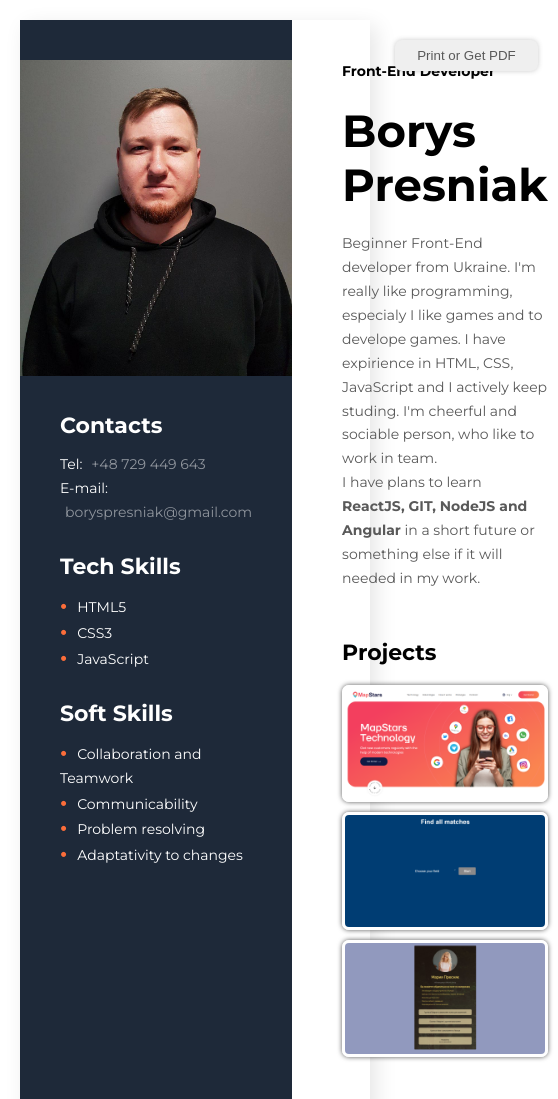
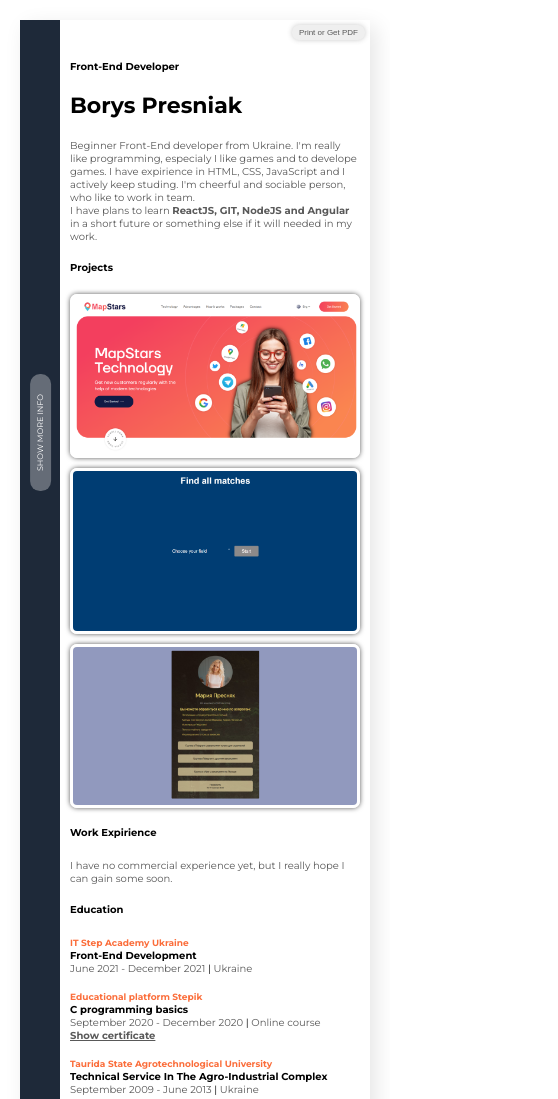
Before and after one commit to BorysPresn/BorysPresniakCV, a plain HTML site: page index.html in a window 390 px wide. Shown: the top 1099 px of the page, 558 px wide, since content can reach past the window. Drawn offline with nearby package versions, Linux system fonts and the light colour scheme.

Commit message:
make adaptive and scripts for side panel

```diff
--- a/index.html
+++ b/index.html
@@ -10,6 +10,10 @@
 <body>
     <div class="container">
         <aside class="aside">
+            <p class="info" onclick="document.getElementsByClassName('aside')[0].classList.toggle('open');
+                                    document.getElementsByClassName('info')[0].style.display = 'none';
+                                    document.getElementsByClassName('scale')[0].style.transform = 'scale(1)';">SHOW MORE INFO</p>
+            <div class="scale">
                 <div class="aside-photo">
                     <img src="./images/photo.jpg" alt="photo" width="370px">
                 </div>
@@ -36,6 +40,10 @@
                         <li class="skills-item">Problem resolving</li>
                         <li class="skills-item">Adaptativity to changes</li>
                     </ul>
+                </div>
+                <div class="hide" onclick="document.getElementsByClassName('aside')[0].classList.toggle('open');
+                                            document.getElementsByClassName('info')[0].style.display = 'block';
+                                            document.getElementsByClassName('scale')[0].style.transform = 'scale(0)';">Hide</div>
             </div>
         </aside>
         <main class="main">
--- a/style.css
+++ b/style.css
@@ -1,17 +1,20 @@
 @import url('https://fonts.googleapis.com/css2?family=Montserrat:wght@400;700&family=Raleway&display=swap');
-*{
+
+* {
     margin: 0;
     padding: 0;
     box-sizing: border-box;
 }
-body{
+
+body {
     padding: 20px;
     font-family: 'Montserrat', sans-serif;
     font-size: 14px;
     font-weight: 400;
     line-height: 171%;
 }
-.container{
+
+.container {
     max-width: 1200px;
     margin: 0 auto;
     box-shadow: 6px 6px 20px rgba(0, 0, 0, 0.1);
@@ -19,19 +22,23 @@ body{
     gap: 40px;
 }
 
-h2{
+h2 {
     font-size: 22px;
 }
-h3{
+
+h3 {
     font-size: 19px;
 }
+
 .orange {
     color: #FB6D3A;
     font-weight: bold;
 }
+
 .bold {
     color: #000;
 }
+
 .education-title,
 .education-prof,
 .work_expirirence-title,
@@ -39,7 +46,7 @@ h3{
 .projects-item,
 .projects-title,
 .about-title,
-.about-subtitle{
+.about-subtitle {
     color: #000;
 }
 
@@ -54,16 +61,20 @@ h3{
     width: 100%;
     padding: 40px;
     gap: 30px;
+
 }
-.aside-item{
+
+.aside-item {
     display: flex;
     flex-direction: column;
     gap: 15px;
 }
+
 .aside-photo {
     margin: 0px -40px;
 }
-.aside-photo img{
+
+.aside-photo img {
     width: 100%;
 }
 
@@ -71,7 +82,8 @@ h3{
     font-weight: 700;
     font-size: 22px;
 }
-.contacts .contact-text a{
+
+.contacts .contact-text a {
     position: relative;
     text-decoration: none;
     color: #FFFFFF;
@@ -79,7 +91,8 @@ h3{
     margin-left: 5px;
     transition: 0.3s;
 }
-.contacts a::after{
+
+.contacts a::after {
     position: absolute;
     content: '';
     width: 0;
@@ -88,19 +101,23 @@ h3{
     bottom: -4px;
     ;
 }
-.contact-text a:hover{
-   opacity: 1;
+
+.contact-text a:hover {
+    opacity: 1;
 }
-.contact-text a:hover::after{
+
+.contact-text a:hover::after {
     width: 100%;
     height: 1px;
     left: 0;
     transition: 0.3s
 }
-.skills ul{
+
+.skills ul {
     list-style: none;
 }
-.skills-item::before{
+
+.skills-item::before {
     color: #FB6D3A;
     content: "•";
     padding-right: 10px;
@@ -108,17 +125,19 @@ h3{
     font-weight: bold;
 }
 
-.main{
+.main {
     padding: 40px 10px;
     display: flex;
     flex-direction: column;
     gap: 50px;
 }
-.main, span{
+
+.main, span {
     color: #595959;
     font-weight: 400;
     position: relative;
 }
+
 .about {
     display: flex;
     flex-direction: column;
@@ -126,6 +145,7 @@ h3{
     justify-content: flex-start;
     gap: 20px;
 }
+
 .about button {
     box-shadow: 0 0 5px #59595950;
     border-radius: 7px;
@@ -140,22 +160,26 @@ h3{
     color: #595959;
     cursor: pointer;
 }
-.about button:hover{
+
+.about button:hover {
     box-shadow: 0 0 10px #59595970;
     background-color: #59595930;
 }
-.about-subtitle {
-}
+
+.about-subtitle {}
+
 .about-title {
     font-weight: 700;
     font-size: 45px;
     line-height: 120%;
 }
+
 .projects, .work_expirience, .education {
     display: flex;
     flex-direction: column;
     gap: 20px;
 }
+
 .projects ul {
     display: flex;
     list-style-type: none;
@@ -163,9 +187,11 @@ h3{
     width: 100%;
     gap: 10px;
 }
+
 .projects-title {
     font-size: 22px;
 }
+
 .projects-item {
     display: flex;
     flex-direction: column;
@@ -176,50 +202,56 @@ h3{
     overflow: hidden;
     border: 3px solid #fff;
 }
-.projects-item:hover{
+
+.projects-item:hover {
     transform: scale(1.025);
     box-shadow: 0 0 10px #595959;
 }
+
 .projects-item img {
     width: 100%;
     height: auto;
 }
-.projects-item a{
+
+.projects-item a {
     font-size: 0;
     line-height: 0;
 }
-.projects-item a:hover{
+
+.projects-item a:hover {
     background-color: #59595910;
 }
-.work_expirience {
-}
-.work_expirirence-title {
-}
-.work-place {
-}
-.work_place-posititon {
-}
-.work_period {
-}
-.work_place-respons {
-}
-.education {
 
-}
-.education ul{
+.work_expirience {}
+
+.work_expirirence-title {}
+
+.work-place {}
+
+.work_place-posititon {}
+
+.work_period {}
+
+.work_place-respons {}
+
+.education {}
+
+.education ul {
     list-style-type: none;
     display: flex;
     flex-direction: column;
     gap: 15px;
 }
-.show-certificate{
+
+.show-certificate {
     display: inline-block;
     position: relative;
     cursor: pointer;
     font-weight: 600;
     text-decoration: underline;
 }
-.show-certificate img{
+
+.show-certificate img {
     border: 4px solid #fff;
     box-shadow: 0 0 10px #59595950;
     border-radius: 15px;
@@ -227,8 +259,149 @@ h3{
     top: -200px;
     left: 10%;
     transform: scale(0);
-    transition:  0.3s;
+    transition: 0.3s;
 }
+
 .show-certificate:hover img {
     transform: scale(1);
 }
+.aside p.info{
+    transform: scale(0);
+}
+.open{
+    width: 50%!important;
+    position: absolute;
+    z-index: 1;
+    height: 100svh;
+}
+.hide {
+    display: none;
+    padding: 4px 10px;
+    text-align: center;
+    background: #ffffff50;
+    border-radius: 10px;
+}
+.info{
+    display: none;
+    padding: 4px 20px;
+    text-align: center;
+    background: #ffffff50;
+    border-radius: 10px;
+}
+.scale{
+    display: flex;
+    flex-direction: column;
+    gap: 20px;
+}
+@media screen and (max-width: 768px) {
+    .main {
+        gap: 25px;
+    }
+    .aside {
+        padding: 20px;
+    }
+    .aside-photo {
+        margin: 0px -20px;
+    }
+    .about-title {
+        font-size: 28px;
+    }
+    .about button {
+        padding: 3px 7px;
+        top: 5px;
+        right: 5px;
+        font-size: 8px;
+    }
+    body {
+        font-size: 10px;
+        line-height: 130%;
+    }
+    h2, .projects-title, .aside-item h2 {
+        font-size: 16px;
+    }
+    h3 {
+        font-size: 10px;
+    }
+    .container {
+        gap: 0px;
+    }
+}
+@media screen and (max-width: 480px) {
+    .main {
+        gap: 18px;
+    }
+    .scale{
+        gap: 15px;
+    }
+    .aside {
+        padding: 10px;
+        width: 40%;
+    }
+    .aside > *{
+        font-size: 8px;
+    }
+    .aside-photo {
+        margin: 0px -10px;
+    }
+    .about-title {
+        font-size: 22px;
+    }
+
+    body {
+        font-size: 10px;
+        line-height: 130%;
+    }
+    h2, .projects-title, .aside-item h2 {
+        font-size: 10px;
+    }
+    h3 {
+        font-size: 9px;
+    }
+
+}
+@media screen and (max-width: 420px){
+    .aside {
+        width: 40px;
+        transition: 0.3s;
+    }
+    .aside p.info{
+        transform: scale(1);
+        color: #fff!important;
+        transform: rotate(-90deg);
+        white-space: nowrap;
+        position: absolute;
+        top: 50%;
+        left: -18px;
+    }
+    .scale{
+        transform: scale(0);
+        transition: 0.3s;
+    }
+    .info{
+        display: block;
+    }
+    .hide{
+        display: inline;
+    }
+
+}
+@media screen and (max-width: 350px){
+    .open{
+        width: 80%!important;
+    }
+
+}
+@media print {
+    body {
+        zoom: 0.7;
+    }
+
+    * {
+        color: #000 !important;
+    }
+
+    .aside>* {
+        background-color: #1E2939 !important;
+        color: #FFFFFF !important;
+    }
+}
```
Lines whose indentation alone changed are shown as unchanged.
